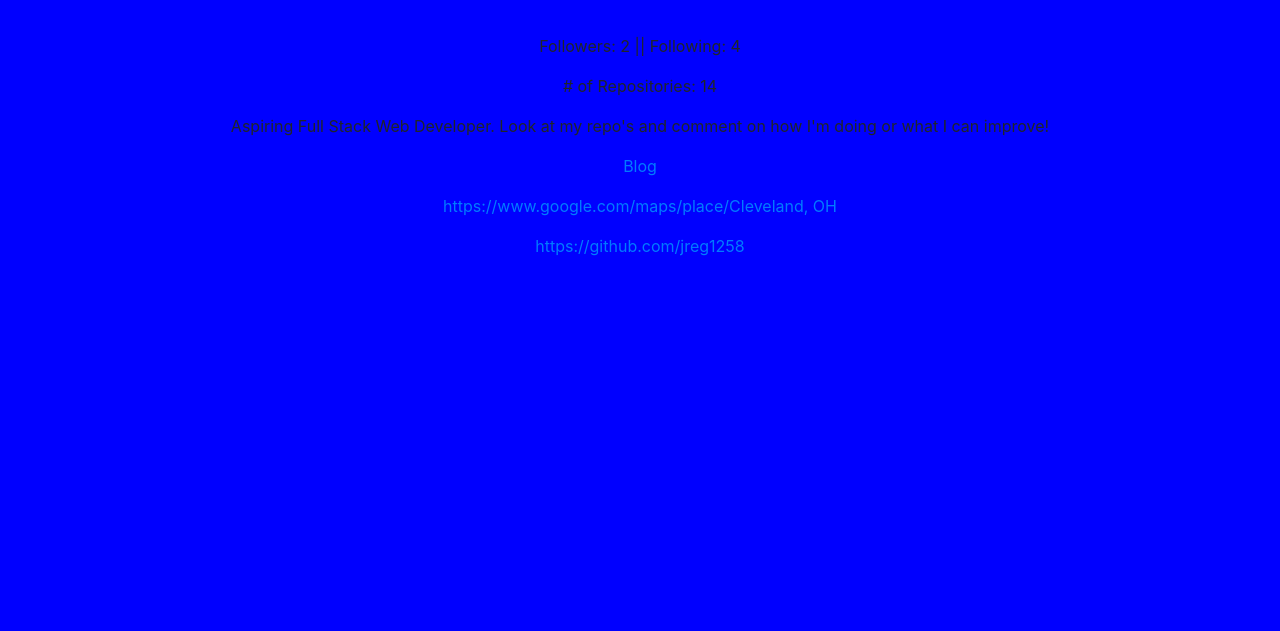
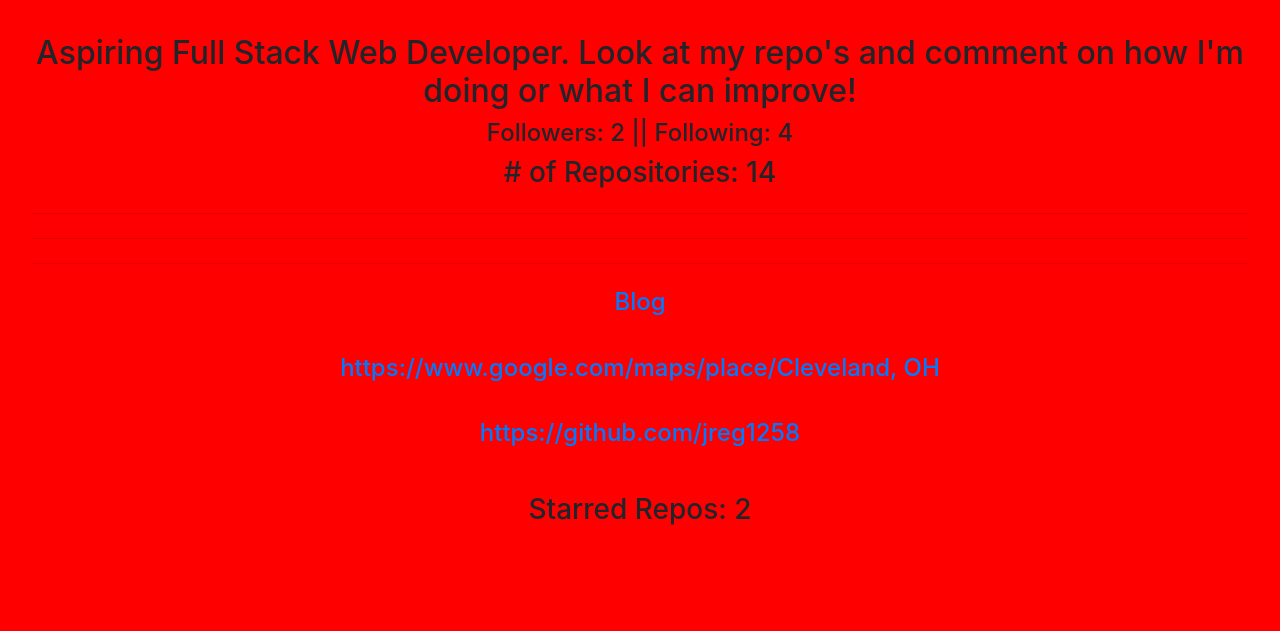
Before and after one commit to jreg1258/DeveloperProfile, a plain HTML site: page index.html in a window 1280 px wide. Shown: the part 436-1067 px from the top of the page. Before the commit the page ends 806 px from the top, so only its background shows below. Drawn offline with nearby package versions, Linux system fonts and the light colour scheme.

Commit message:
font size changes

```diff
--- a/index.html
+++ b/index.html
@@ -8,32 +8,34 @@
     <meta http-equiv="X-UA-Compatible" content="ie=edge">
     <title>jreg1258's Developer Profile</title>
     </head>
-    <body style="background-color: blue">
-    <div class="jumbotron" style="background-color: blue">
-<h1 style="text-align: center">jreg1258's Developer Profile</h1>
+    <body style="background-color: red">
+    <div class="jumbotron" style="background-color: red">
+<h1>jreg1258's Developer Profile</h1>
     <img src="https://avatars0.githubusercontent.com/u/57047256?v=4" class="rounded-pill" alt="Profile Pic">
 
 
 
 
+    <h2 class="text-wrap" id="follow">Aspiring Full Stack Web Developer. Look at my repo's and comment on how I'm doing or what I can improve!</h2>
+              <h4>Followers: 2 || Following: 4</h4>
 
-              <p style="text-align: center;" id="follow">Followers: 2 || Following: 4</p>
-
-          <p style="text-align: center"># of Repositories: 14</p>
+          <h3># of Repositories: 14</h4>
 
 
 
-          <p style="text-align: center">Aspiring Full Stack Web Developer. Look at my repo's and comment on how I'm doing or what I can improve!</p>
 
 
+<hr class="my-4">
+<hr class="my-4">
+<hr class="my-4">
 
-                <a href="https://jreg1258.github.io/ResponsivePortfolio/"><p style="text-align: center">Blog</p></a>
-
-                    <a href="https://www.google.com/maps/place/Cleveland, OH"><p style="text-align: center">https://www.google.com/maps/place/Cleveland, OH</p></a>
-
-                  <a href="https://github.com/jreg1258"><p style="text-align: center">https://github.com/jreg1258</p></a>
-
-    </div>
-
-</body>
-</html>
+                <a href="https://jreg1258.github.io/ResponsivePortfolio/"><h4>Blog<h4></a>
+              <br>
+                    <a href="https://www.google.com/maps/place/Cleveland, OH"><h4>https://www.google.com/maps/place/Cleveland, OH</h4></a>
+                <br>
+                  <a href="https://github.com/jreg1258"><h4>https://github.com/jreg1258</h4></a>
+<br>
+  <h3>Starred Repos: 2</h3>
+  </div>
+  </body>
+  </html>
--- a/style.css
+++ b/style.css
@@ -11,3 +11,7 @@ a {
     display: block;
     margin: auto;
 }
+
+.jumbotron {
+    text-align: center;
+}
```
Also changed, not shown: index.js (+25 -17 lines), 1 other file.
